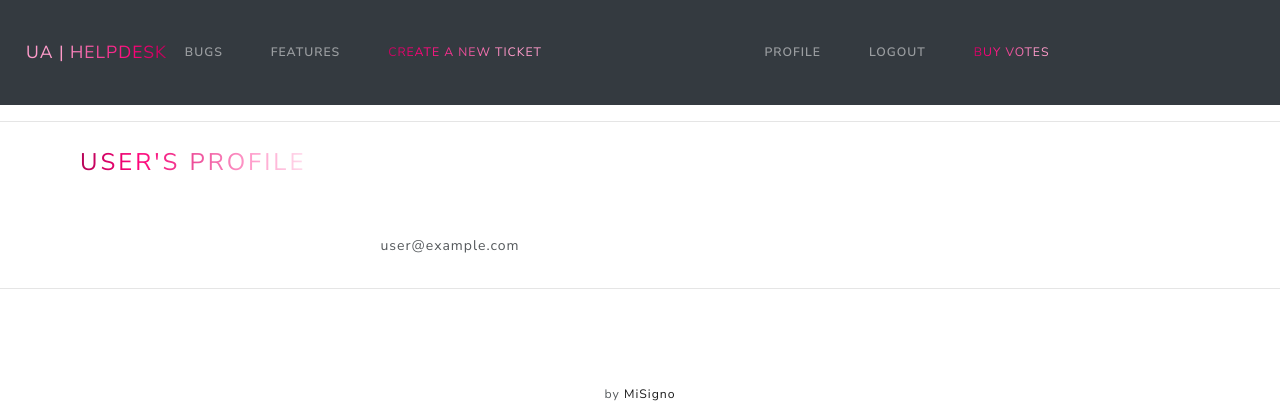
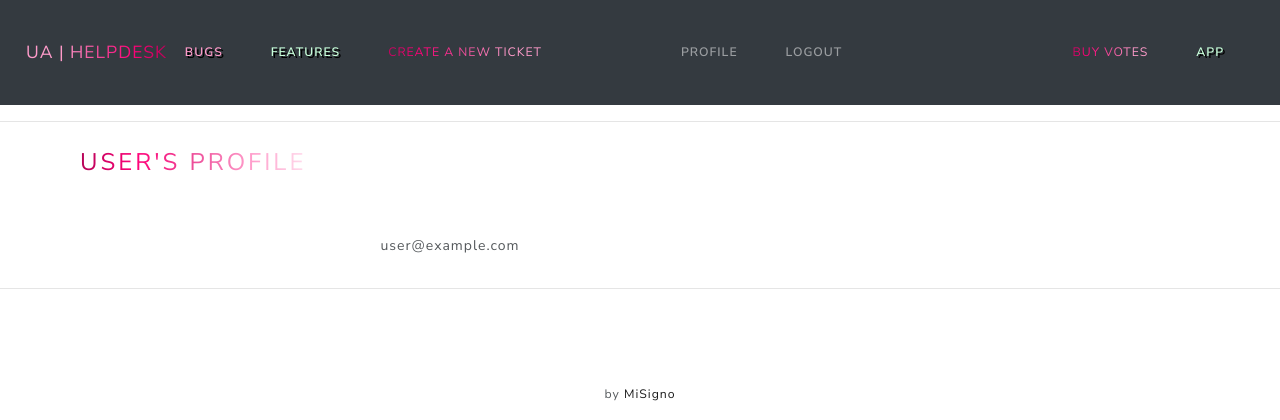
Before and after one commit to Mgsignorelli/unicornticket, a Django app: page /accounts/profile/ in a window 1280 px wide. Shown: the top 420 px of the page. Run offline with Django 3.2, Linux system fonts and the light colour scheme; a user stored in the database is signed in; data comes from the database, SQL or seed files in the repository; parts of the project's set-up code (start-up, migrations or seed data) failed here and were passed over; some libraries are stand-ins or nearby versions.

Commit message:
nav link to unicorn app

```diff
--- a/templates/base.html
+++ b/templates/base.html
@@ -47,10 +47,10 @@
         <ul class="navbar-nav mr-auto">
 
             <li class="nav-item">
-                <a class="nav-link" href="{% url 'index_bug' %}">Bugs</a>
+                <a class="nav-link text-lightpink" href="{% url 'index_bug' %}">Bugs</a>
             </li>
             <li class="nav-item">
-                <a class="nav-link" href="{% url 'index_feature' %}">Features</a>
+                <a class="nav-link text-lightgreen" href="{% url 'index_feature' %}">Features</a>
             </li>
             {% if user.is_authenticated %}
                 <li class="nav-item">
@@ -76,11 +76,16 @@
                 </li>
 
             {% endif %}
+            </ul>
+        <ul class="navbar-nav ml-auto">
             <li class="nav-item">
                 <a class="nav-link text-create-ticket" href="{% url 'buyvotes' %}">Buy votes</a>
             </li>
+            <li class="nav-item">
+                <a class="nav-link text-lightgreen" href="{% url 'app_home' %}">App</a>
+            </li>
 
-            </ul>
+        </ul>
     </div>
 </nav>
 
```
